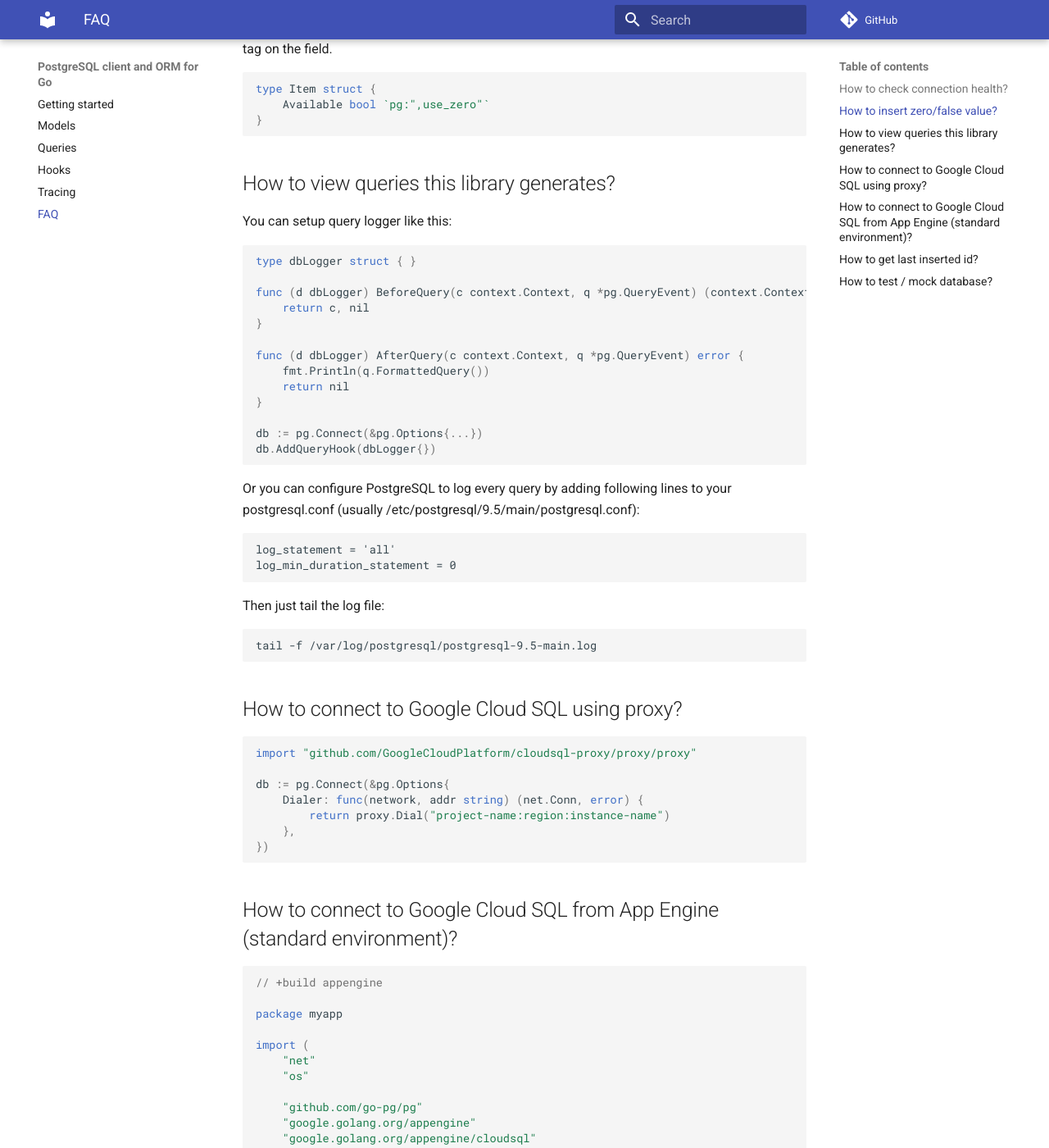
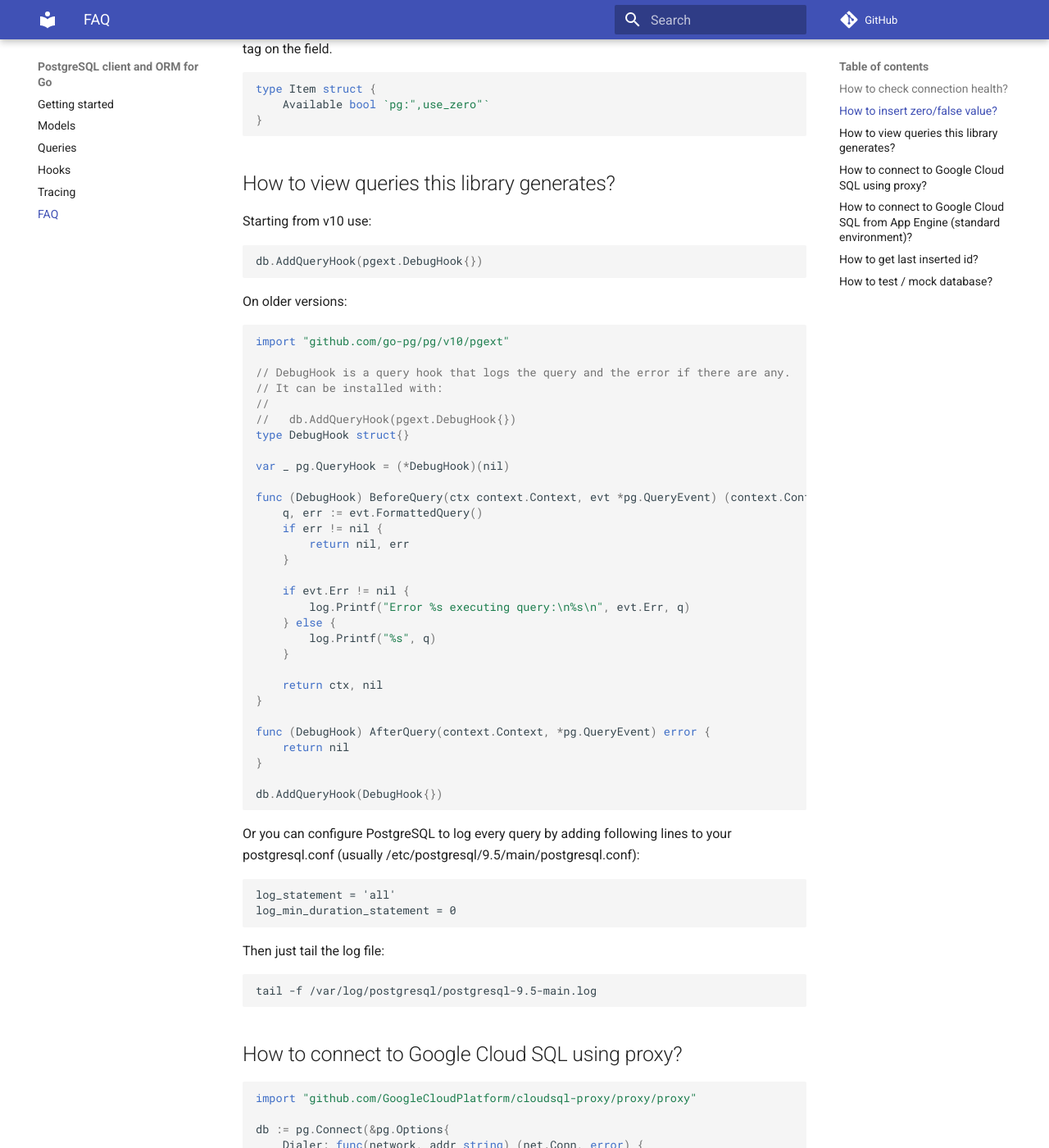
Before and after one commit to go-pg/docs, an MkDocs documentation site: the page built from docs/faq.md, in a window 1280 px wide and 1400 px high, scrolled down 647 px. Shown: the whole window at 82% size. Built offline with MkDocs 1.6.1 and Material for MkDocs 9.7.7, drawn with Linux system fonts in a browser that asks for light colours; comment, search, counter and statistics services are not loaded.

Commit message:
Document DebugHook

````diff
--- a/docs/faq.md
+++ b/docs/faq.md
@@ -33,22 +33,45 @@ type Item struct {
 
 ## How to view queries this library generates?
 
-You can setup query logger like this:
+Starting from v10 use:
 
 ```go
-type dbLogger struct { }
+db.AddQueryHook(pgext.DebugHook{})
+```
 
-func (d dbLogger) BeforeQuery(c context.Context, q *pg.QueryEvent) (context.Context, error) {
-    return c, nil
+On older versions:
+
+```go
+import "github.com/go-pg/pg/v10/pgext"
+
+// DebugHook is a query hook that logs the query and the error if there are any.
+// It can be installed with:
+//
+//   db.AddQueryHook(pgext.DebugHook{})
+type DebugHook struct{}
+
+var _ pg.QueryHook = (*DebugHook)(nil)
+
+func (DebugHook) BeforeQuery(ctx context.Context, evt *pg.QueryEvent) (context.Context, error) {
+    q, err := evt.FormattedQuery()
+    if err != nil {
+        return nil, err
+    }
+
+    if evt.Err != nil {
+        log.Printf("Error %s executing query:\n%s\n", evt.Err, q)
+    } else {
+        log.Printf("%s", q)
+    }
+
+    return ctx, nil
 }
 
-func (d dbLogger) AfterQuery(c context.Context, q *pg.QueryEvent) error {
-    fmt.Println(q.FormattedQuery())
+func (DebugHook) AfterQuery(context.Context, *pg.QueryEvent) error {
     return nil
 }
 
-db := pg.Connect(&pg.Options{...})
-db.AddQueryHook(dbLogger{})
+db.AddQueryHook(DebugHook{})
 ```
 
 Or you can configure PostgreSQL to log every query by adding following lines to
````
